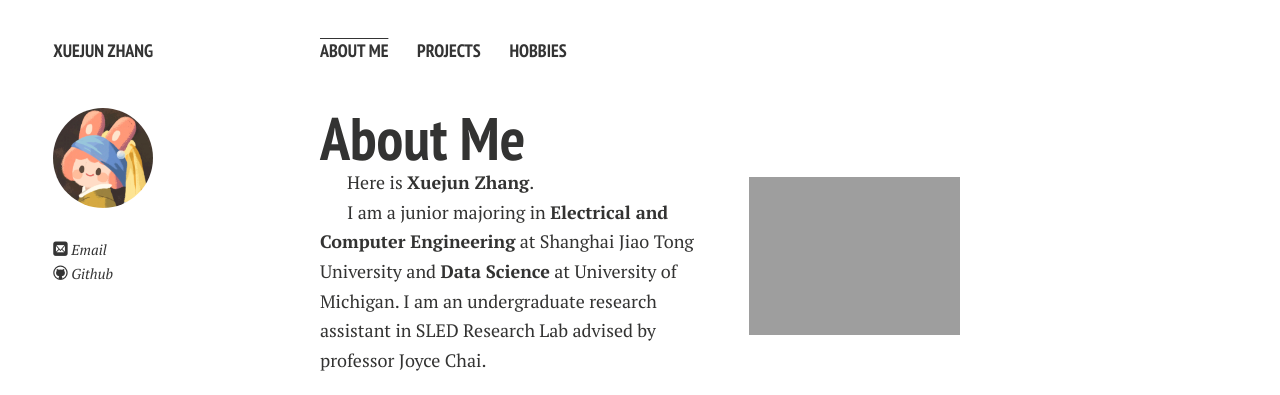
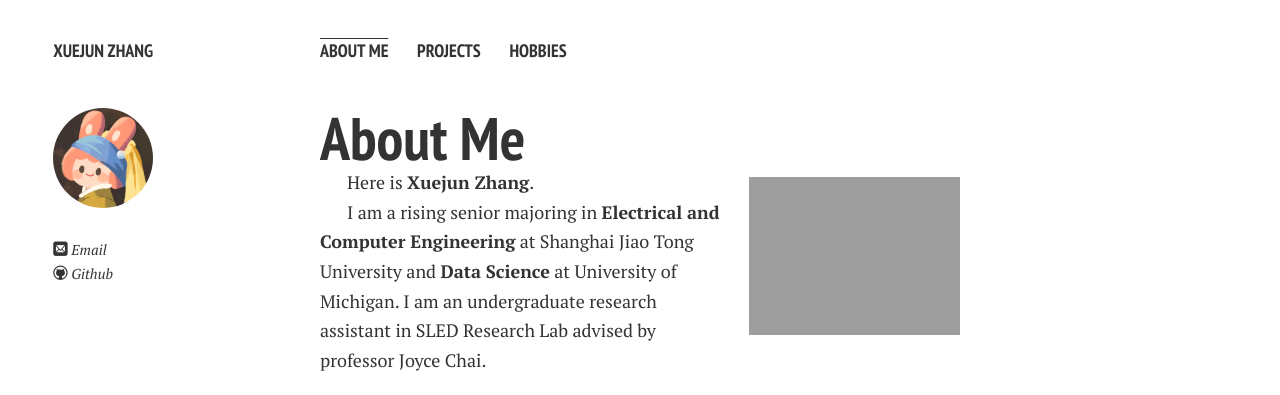
Before and after one commit to xuejunzhang2002/xuejunzhang.github.io, a Jekyll site: the page built from index.md, in a window 1280 px wide. Shown: the top 395 px of the page. Built offline with Jekyll 4.4.1, drawn with Linux system fonts in a browser that asks for light colours; nearby versions of some CDN libraries; comment, search, counter and statistics services are not loaded; a style sheet for code colours, icons or effects is not loaded; our own code applies the rules of GitHub Pages for plain Markdown files.

Commit message:
Update index.md

```diff
--- a/index.md
+++ b/index.md
@@ -8,7 +8,7 @@ layout: page
 
 Here is **Xuejun Zhang**.
 
-I am a junior majoring in **Electrical and Computer Engineering** at Shanghai Jiao Tong University and **Data Science** at University of Michigan. I am an undergraduate research assistant in SLED Research Lab advised by professor Joyce Chai.
+I am a rising senior majoring in **Electrical and Computer Engineering** at Shanghai Jiao Tong University and **Data Science** at University of Michigan. I am an undergraduate research assistant in SLED Research Lab advised by professor Joyce Chai.
 
 ## Academic Background
 
```
